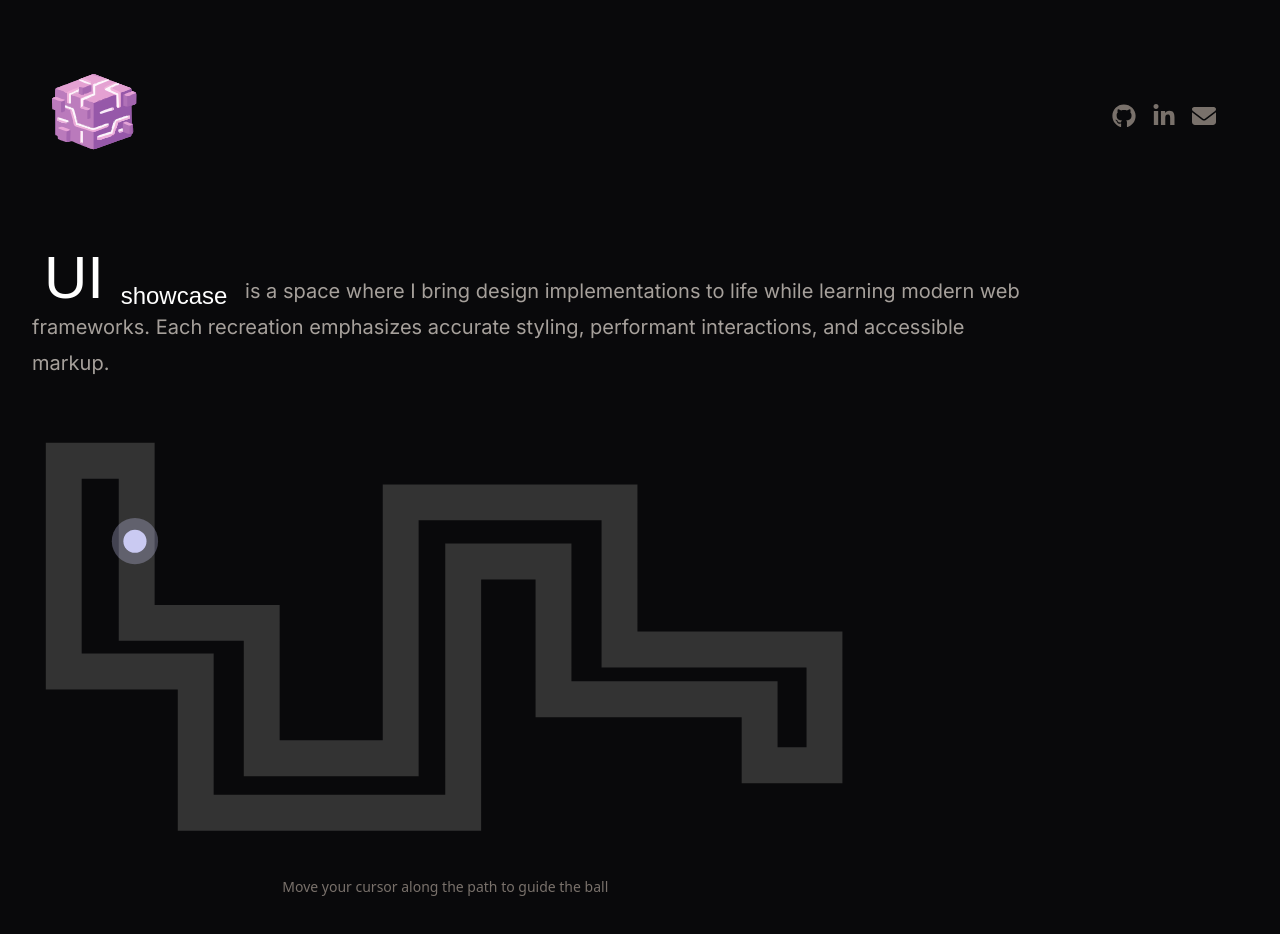
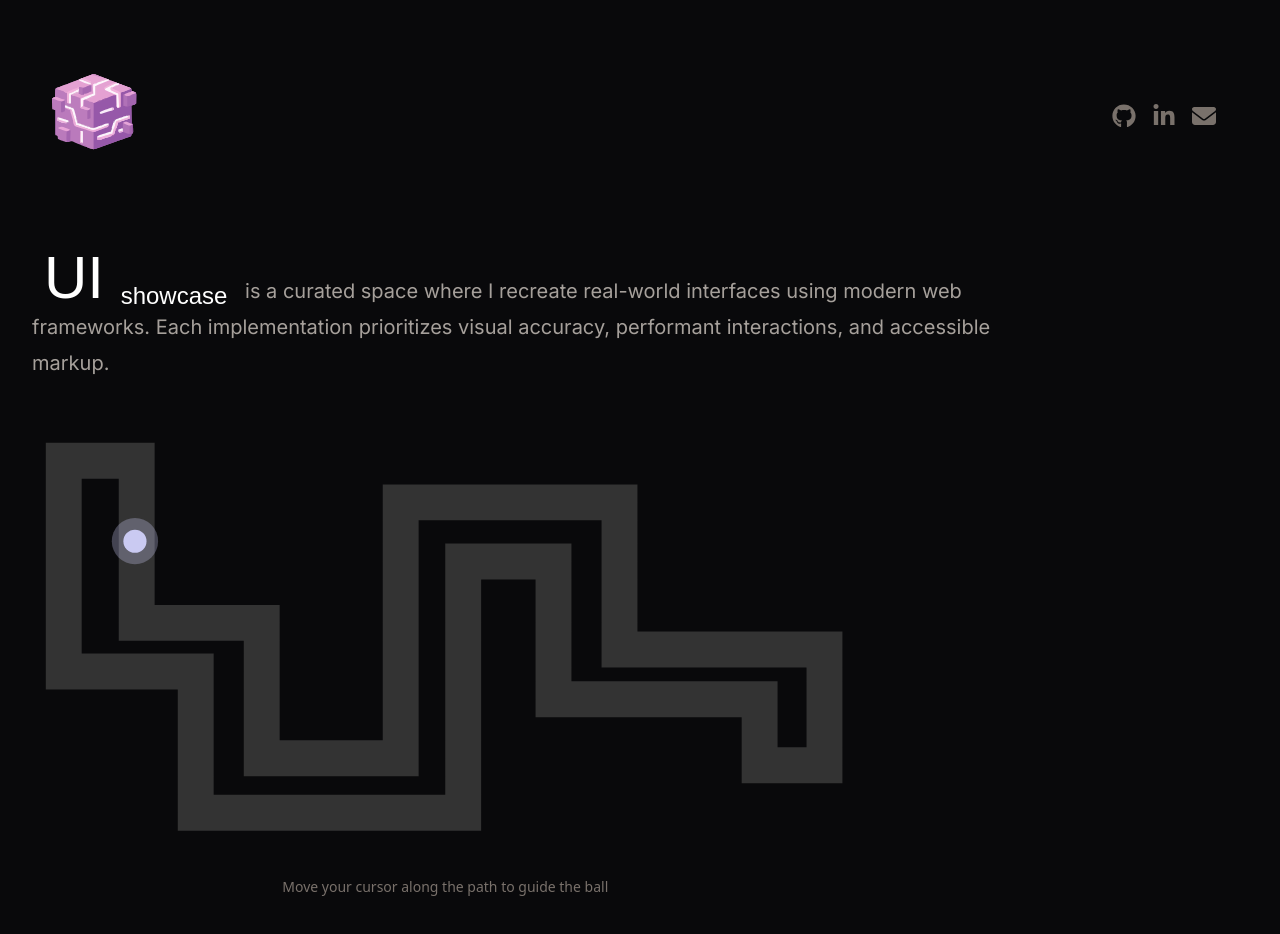
Before and after one commit to njokinjeri/ui-showcase, a React (Vite) app: page /about in a window 1280 px wide. Shown: the top 934 px of the page. Built offline with nearby package versions, Linux system fonts and the light colour scheme; a web font is replaced by a local one.

Commit message:
update about

```diff
--- a/src/pages/About.jsx
+++ b/src/pages/About.jsx
@@ -19,8 +19,9 @@ const About = () => {
               className="p-3 font-climate text-6xl text-white"
           >
           UI <sub className="text-2xl">showcase</sub>
-        </a> {" "} is a space where I bring design implementations to life while learning modern web frameworks.
-                  Each recreation emphasizes accurate styling, performant interactions, and accessible markup.
+        </a> {" "} is a curated space where I recreate real-world interfaces using modern web frameworks.
+                  Each implementation prioritizes visual accuracy, performant interactions, and
+                  accessible markup.
         </p>
       </div>
       <div className="p-4 md:p-10 flex justify-start">
```
